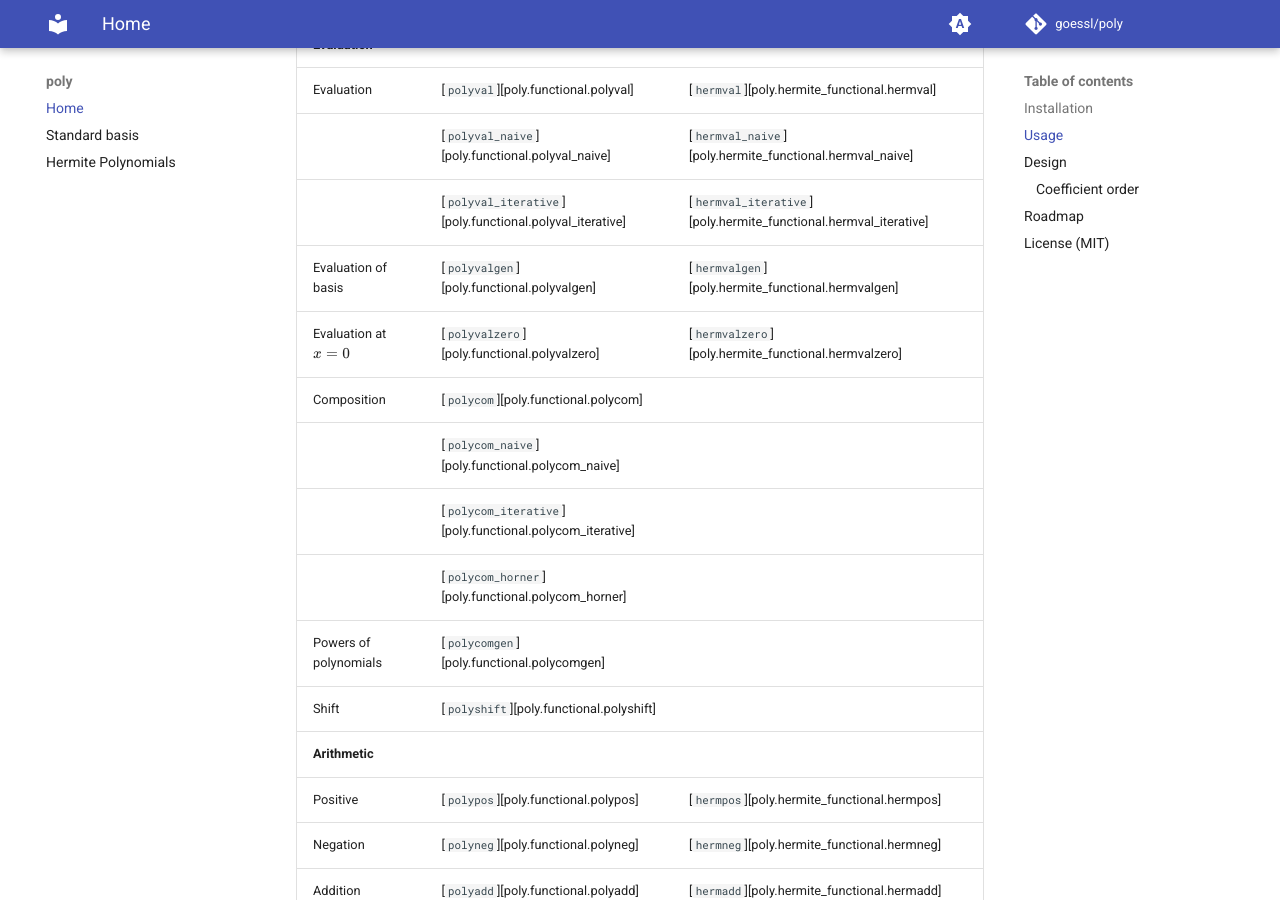
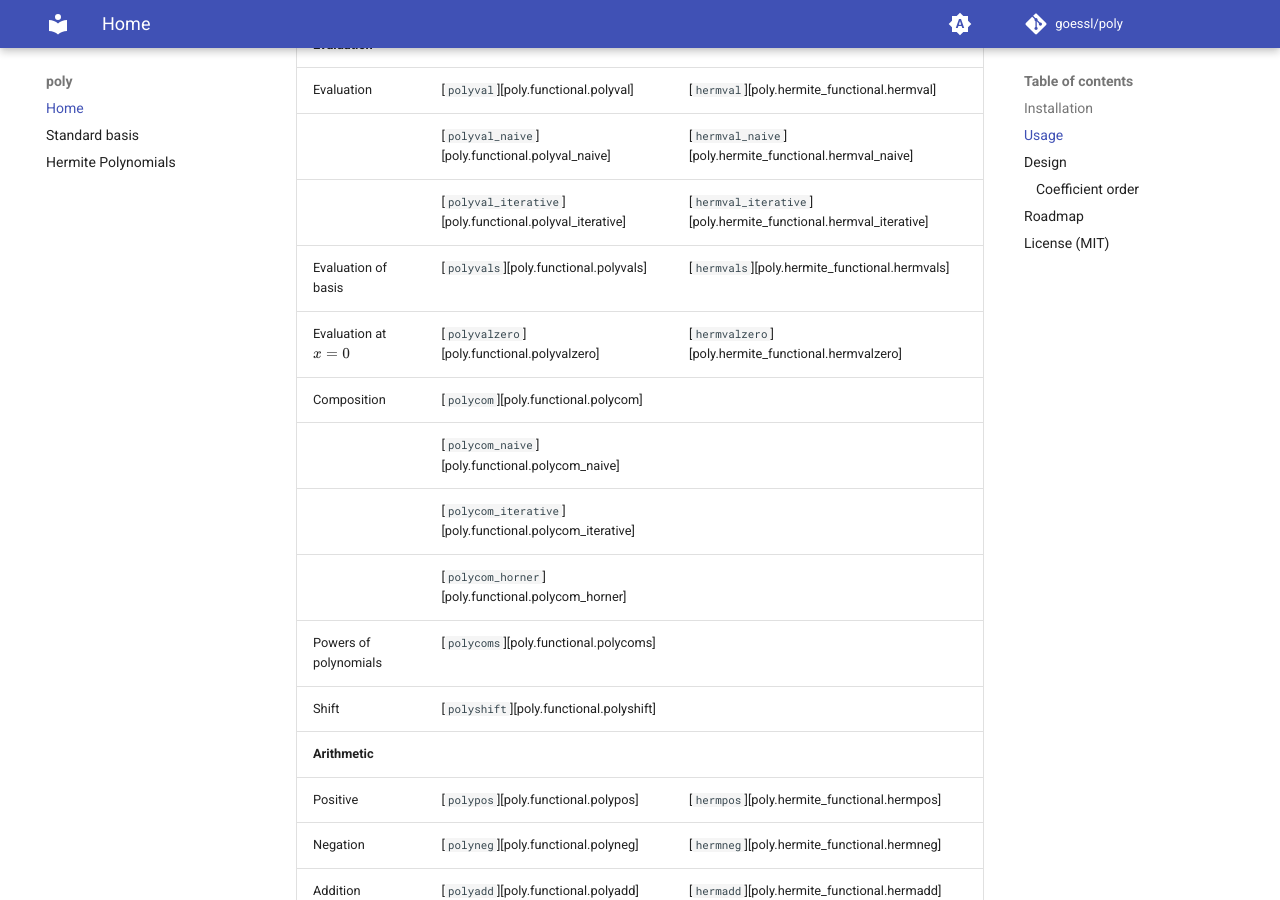
Before and after one commit to goessl/poly, an MkDocs documentation site: the page built from docs/index.md, in a window 1280 px wide and 900 px high, scrolled down 2010 px. Built offline with MkDocs 1.6.1 and Material for MkDocs 9.7.7, drawn with Linux system fonts in a browser that asks for light colours; comment, search, counter and statistics services are not loaded.

Commit message:
...gen -> ...s

```diff
--- a/docs/index.md
+++ b/docs/index.md
@@ -52,13 +52,13 @@ This package heavily depends on and is the natural extension of [goessl/vector](
 | Evaluation              | [`polyval`][poly.functional.polyval]                       | [`hermval`][poly.hermite_functional.hermval]                         |
 |                         | [`polyval_naive`][poly.functional.polyval_naive]           | [`hermval_naive`][poly.hermite_functional.hermval_naive]             |
 |                         | [`polyval_iterative`][poly.functional.polyval_iterative]   | [`hermval_iterative`][poly.hermite_functional.hermval_iterative]     |
-| Evaluation of basis     | [`polyvalgen`][poly.functional.polyvalgen]                 | [`hermvalgen`][poly.hermite_functional.hermvalgen]                   |
+| Evaluation of basis     | [`polyvals`][poly.functional.polyvals]                     | [`hermvals`][poly.hermite_functional.hermvals]                   |
 | Evaluation at $x=0$     | [`polyvalzero`][poly.functional.polyvalzero]               | [`hermvalzero`][poly.hermite_functional.hermvalzero]                 |
 | Composition             | [`polycom`][poly.functional.polycom]                       |                                                                      |
 |                         | [`polycom_naive`][poly.functional.polycom_naive]           |                                                                      |
 |                         | [`polycom_iterative`][poly.functional.polycom_iterative]   |                                                                      |
 |                         | [`polycom_horner`][poly.functional.polycom_horner]         |                                                                      |
-| Powers of polynomials   | [`polycomgen`][poly.functional.polycomgen]                 |                                                                      |
+| Powers of polynomials   | [`polycoms`][poly.functional.polycoms]                     |                                                                      |
 | Shift                   | [`polyshift`][poly.functional.polyshift]                   |                                                                      |
 | **Arithmetic**          |                                                            |                                                                      |
 | Positive                | [`polypos`][poly.functional.polypos]                       | [`hermpos`][poly.hermite_functional.hermpos]                         |
--- a/pyproject.toml
+++ b/pyproject.toml
@@ -7,7 +7,7 @@ allow-direct-references = true
 
 [project]
 name = "poly"
-version = "2.0"
+version = "2.1"
 description = "A Python package for polynomials."
 readme = "README.md"
 requires-python = ">=3.12"
```
Also changed, not shown: docs/functional.md (+2 -3 lines), docs/hermite_functional.md (+4 -4 lines), 4 other files.
